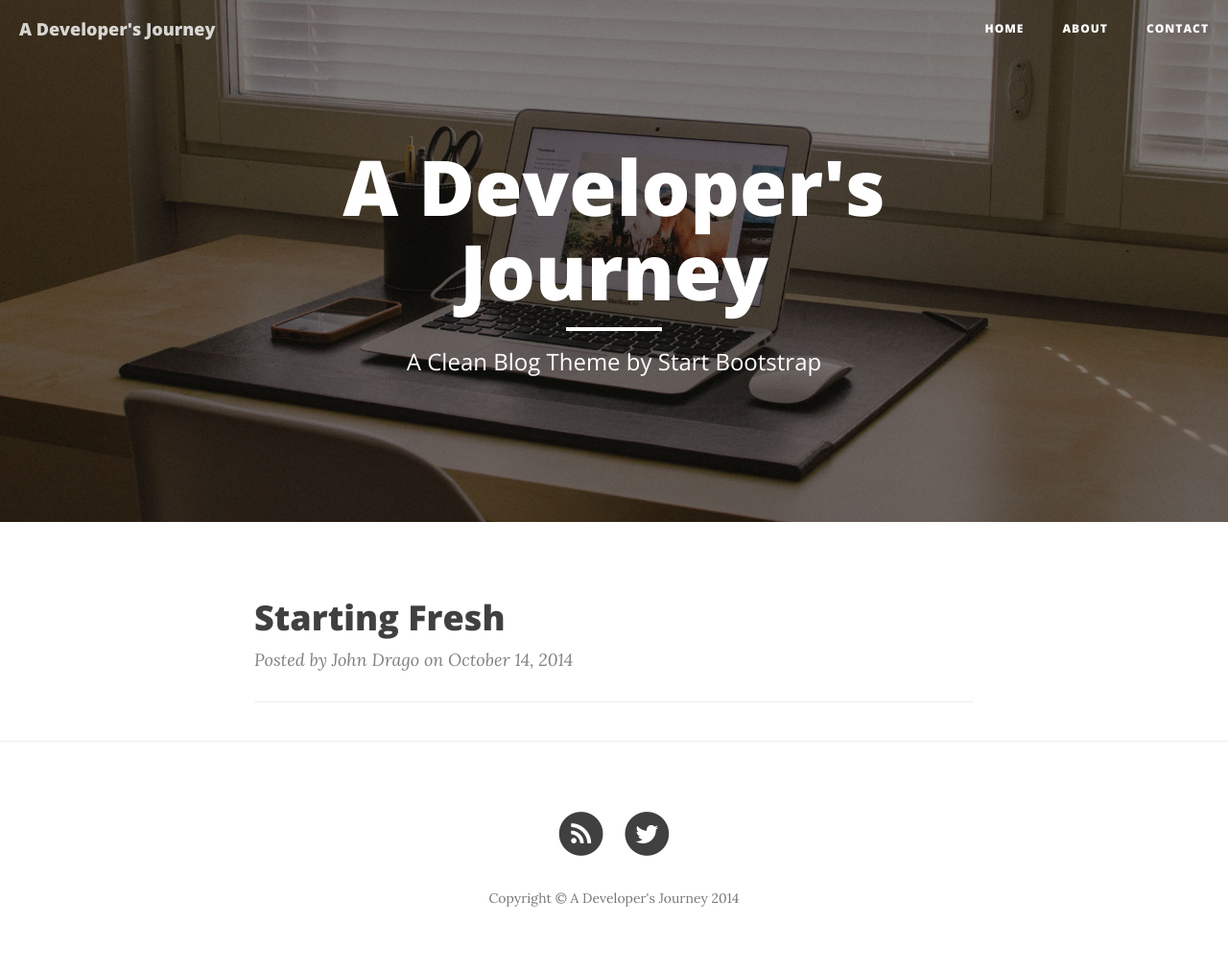
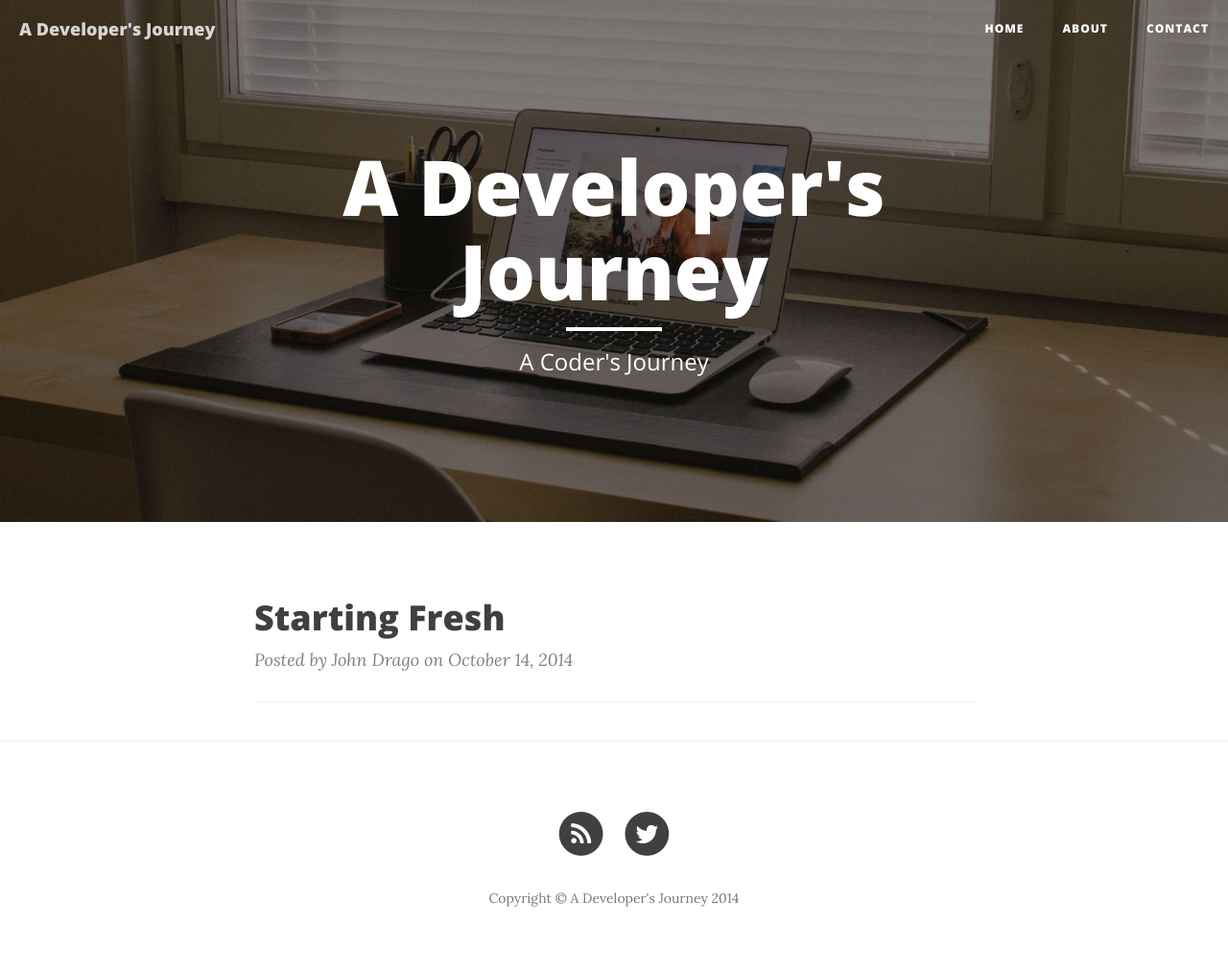
Before and after one commit to jdrago999/jdrago999.github.io, a Jekyll site: the page built from index.html, in a window 1280 px wide. Shown: the whole page at 96% size. Built offline with Jekyll 4.4.1, drawn with Linux system fonts in a browser that asks for light colours; nearby versions of some CDN libraries; the list of posts is cut into pages by our own code.

Commit message:
Incremental

```diff
--- a/index.html
+++ b/index.html
@@ -1,6 +1,6 @@
 ---
 layout: page
-description: "A Clean Blog Theme by Start Bootstrap"
+description: "A Coder's Journey"
 header-img: "img/home-bg.jpg"
 ---
 
```
